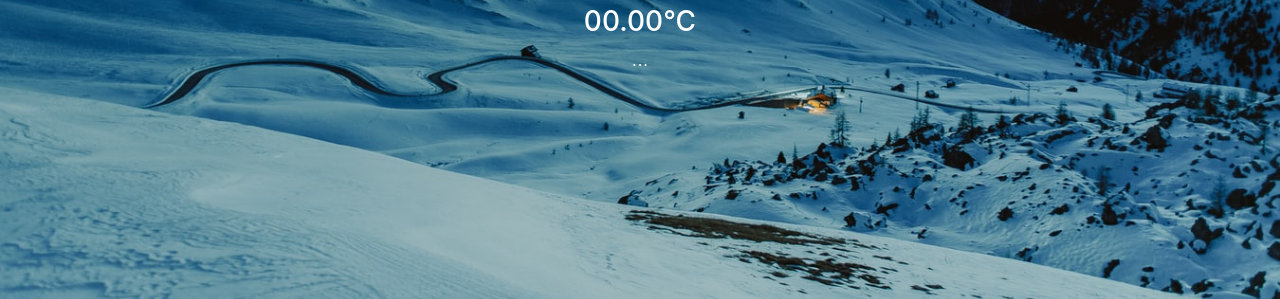
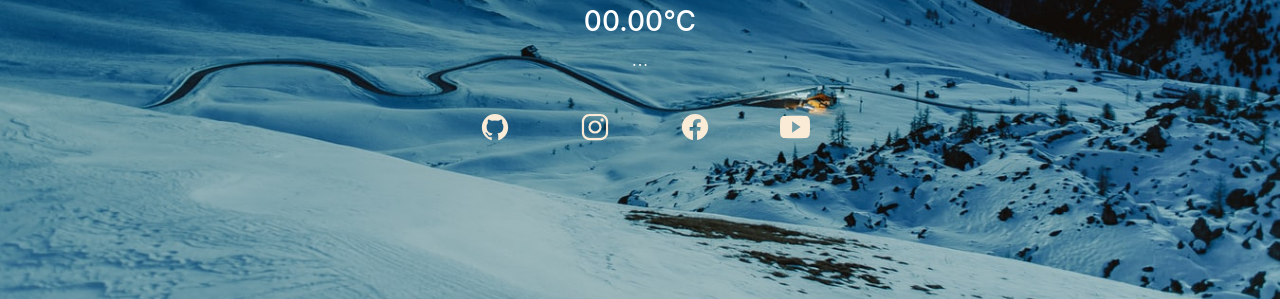
Before and after one commit to Jamsheed-Khan/Weather-App, a plain HTML site: page index.html in a window 1280 px wide. Shown: the part 501-800 px from the top of the page. Drawn offline with nearby package versions, Linux system fonts and the light colour scheme.

Commit message:
Current-Weather-App-Updated

```diff
--- a/index.html
+++ b/index.html
@@ -14,6 +14,17 @@
             background: url(images/bg-image.jpg) no-repeat;
             background-size: cover;
             height: 100vh;
+        }
+        .icons{
+            display: flex;
+            justify-content: center;
+            font-size: 30px;
+            /* margin-left: 10px; */
+        }
+        .icons a{
+            margin-left: 10px;
+            padding: 30px;
+            color: antiquewhite;
         }
     </style>
 </head>
@@ -35,6 +46,14 @@
             <h1 class="lead" id="weather">...</h1>
         </div>
     </div>
+    <div class="icons">
+        <a href="https://github.com/Jamsheed-Khan"><ion-icon name="logo-github"></ion-icon></a>
+        <a href="https://www.instagram.com/call_me.jams/"><ion-icon name="logo-instagram"></ion-icon></a>
+        <a href="https://www.facebook.com/profile.php?id=100004316446650"><ion-icon name="logo-facebook"></ion-icon></a>
+        <a href="https://www.youtube.com/channel/UCntYVMXG3RCW0SIajucxCkA"><ion-icon name="logo-youtube"></ion-icon></a>
+    </div>
+    <script type="module" src="https://unpkg.com/ionicons@7.1.0/dist/ionicons/ionicons.esm.js"></script>
+<script nomodule src="https://unpkg.com/ionicons@7.1.0/dist/ionicons/ionicons.js"></script>
 <script src="js/app.js "></script>
 </body>
 
```
